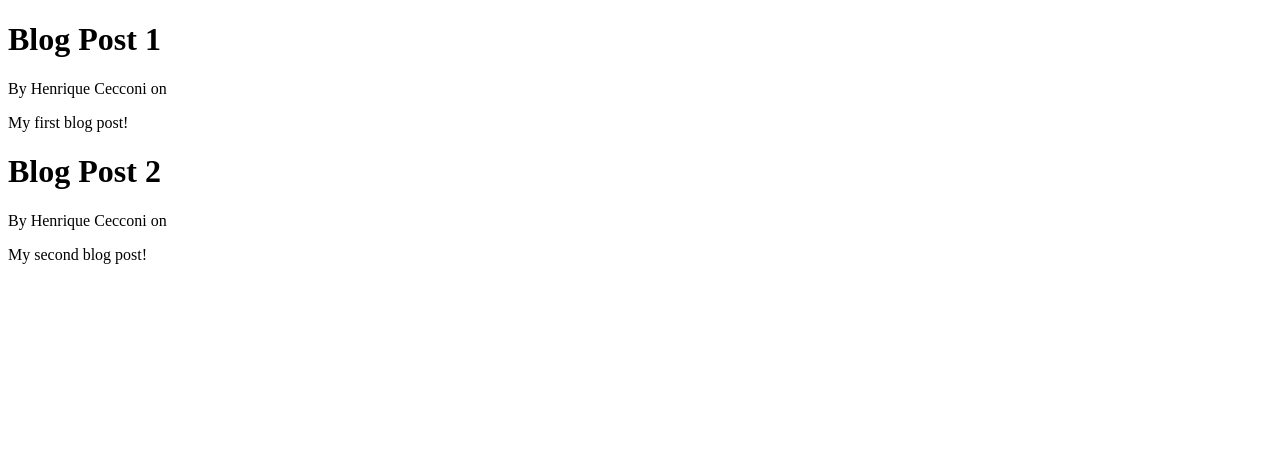
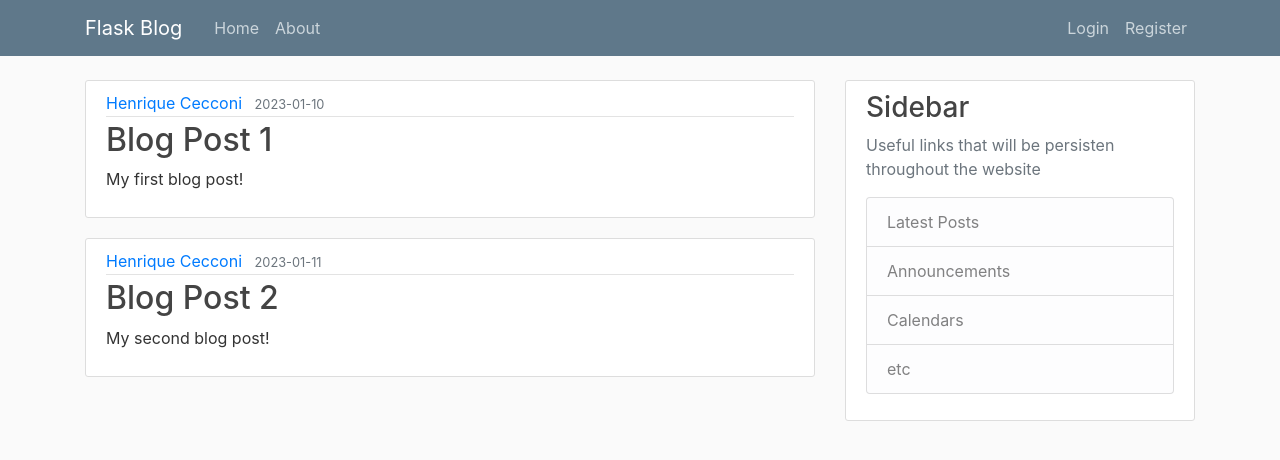
Before and after one commit to HenriqueCecconi/flask_blog, a Flask app: page / in a window 1280 px wide. Shown: the top 460 px of the page. Run offline with Flask 3, Linux system fonts and the light colour scheme; some libraries are stand-ins or nearby versions.

Commit message:
Make the basic structure of the blog
This is how the blog will look like most of the time. Using bootstrap to
make styling easier. Made the top navbar and sidebar. Some forms and
links do not work yet, will add those later.

```diff
--- a/flask_blog/flaskblog.py
+++ b/flask_blog/flaskblog.py
@@ -1,4 +1,4 @@
-from flask import Flask, render_template
+from flask import Flask, render_template, url_for
 app = Flask(__name__)
 
 posts = [
--- /dev/null
+++ b/flask_blog/static/main.css
@@ -0,0 +1,80 @@
+body {
+  background: #fafafa;
+  color: #333333;
+  margin-top: 5rem;
+}
+
+h1, h2, h3, h4, h5, h6 {
+  color: #444444;
+}
+
+.bg-steel {
+  background-color: #5f788a;
+}
+
+.site-header .navbar-nav .nav-link {
+  color: #cbd5db;
+}
+
+.site-header .navbar-nav .nav-link:hover {
+  color: #ffffff;
+}
+
+.site-header .navbar-nav .nav-link.active {
+  font-weight: 500;
+}
+
+.content-section {
+  background: #ffffff;
+  padding: 10px 20px;
+  border: 1px solid #dddddd;
+  border-radius: 3px;
+  margin-bottom: 20px;
+}
+
+.article-title {
+  color: #444444;
+}
+
+a.article-title:hover {
+  color: #428bca;
+  text-decoration: none;
+}
+
+.article-content {
+  white-space: pre-line;
+}
+
+.article-img {
+  height: 65px;
+  width: 65px;
+  margin-right: 16px;
+}
+
+.article-metadata {
+  padding-bottom: 1px;
+  margin-bottom: 4px;
+  border-bottom: 1px solid #e3e3e3
+}
+
+.article-metadata a:hover {
+  color: #333;
+  text-decoration: none;
+}
+
+.article-svg {
+  width: 25px;
+  height: 25px;
+  vertical-align: middle;
+}
+
+.account-img {
+  height: 125px;
+  width: 125px;
+  margin-right: 20px;
+  margin-bottom: 16px;
+}
+
+.account-heading {
+  font-size: 2.5rem;
+}
--- a/flask_blog/templates/home.html
+++ b/flask_blog/templates/home.html
@@ -1,8 +1,15 @@
 {% extends "layout.html" %}
 {% block content %}
-    {% for post in posts %}
-        <h1>{{ post.title }}</h1>
-        <p>By {{ post.author }} on {{ post.date_poste }}</p>
-        <p>{{ post.content }}</p>
-    {% endfor %}
+{% for post in posts %}
+<article class="media content-section">
+    <div class="media-body">
+        <div class="article-metadata">
+            <a class="mr-2" href="#">{{ post.author }}</a>
+            <small class="text-muted">{{ post.date_posted }}</small>
+        </div>
+        <h2><a class="article-title" href="#">{{ post.title }}</a></h2>
+        <p class="article-content">{{ post.content }}</p>
+    </div>
+</article>
+{% endfor %}
 {% endblock content %}
--- a/flask_blog/templates/layout.html
+++ b/flask_blog/templates/layout.html
@@ -1,13 +1,74 @@
 <!DOCTYPE html>
 <html>
+
 <head>
+  <meta charset="utf-8">
+  <meta name="viewport" content="width=device-width, initial-scale=1">
+  <!-- Bootstrap CSS -->
+  <link rel="stylesheet" href="https://cdn.jsdelivr.net/npm/bootstrap@4.0.0/dist/css/bootstrap.min.css"
+    integrity="sha384-Gn5384xqQ1aoWXA+058RXPxPg6fy4IWvTNh0E263XmFcJlSAwiGgFAW/dAiS6JXm" crossorigin="anonymous">
+  <link rel="stylesheet" type="text/css" href="{{ url_for('static', filename='main.css') }}">
+
   {% if title %}
   <title>Flask Blog - {{ title }}</title>
   {% else %}
   <title>Flask Blog</title>
   {% endif %}
 </head>
+
 <body>
+  <header class="site-header">
+    <nav class="navbar navbar-expand-md navbar-dark bg-steel fixed-top">
+      <div class="container">
+        <a class="navbar-brand mr-4" href="/">Flask Blog</a>
+        <button class="navbar-toggler" type="button" data-toggle="collapse" data-target="#navbarToggle"
+          aria-controls="navbarToggle" aria-expanded="false" aria-label="Toggle navigation">
+          <span class="navbar-toggler-icon"></span>
+        </button>
+        <div class="collapse navbar-collapse" id="navbarToggle">
+          <div class="navbar-nav mr-auto">
+            <a class="nav-item nav-link" href="/">Home</a>
+            <a class="nav-item nav-link" href="/about">About</a>
+          </div>
+          <!-- Navbar Right Side -->
+          <div class="navbar-nav">
+            <a class="nav-item nav-link" href="/login">Login</a>
+            <a class="nav-item nav-link" href="/register">Register</a>
+          </div>
+        </div>
+      </div>
+    </nav>
+  </header>
+  <main role="main" class="container">
+    <div class="row">
+      <div class="col-md-8">
         {% block content %}{% endblock %}
+      </div>
+      <div class="col-md-4">
+        <div class="content-section">
+          <h3>Sidebar</h3>
+          <p class='text-muted'>Useful links that will be persisten throughout the website
+          <ul class="list-group">
+            <li class="list-group-item list-group-item-light">Latest Posts</li>
+            <li class="list-group-item list-group-item-light">Announcements</li>
+            <li class="list-group-item list-group-item-light">Calendars</li>
+            <li class="list-group-item list-group-item-light">etc</li>
+          </ul>
+          </p>
+        </div>
+      </div>
+    </div>
+  </main>
+  <!-- Separate Popper and Bootstrap JS -->
+  <script src="https://code.jquery.com/jquery-3.2.1.slim.min.js"
+    integrity="sha384-KJ3o2DKtIkvYIK3UENzmM7KCkRr/rE9/Qpg6aAZGJwFDMVNA/GpGFF93hXpG5KkN"
+    crossorigin="anonymous"></script>
+  <script src="https://cdn.jsdelivr.net/npm/popper.js@1.12.9/dist/umd/popper.min.js"
+    integrity="sha384-ApNbgh9B+Y1QKtv3Rn7W3mgPxhU9K/ScQsAP7hUibX39j7fakFPskvXusvfa0b4Q"
+    crossorigin="anonymous"></script>
+  <script src="https://cdn.jsdelivr.net/npm/bootstrap@4.0.0/dist/js/bootstrap.min.js"
+    integrity="sha384-JZR6Spejh4U02d8jOt6vLEHfe/JQGiRRSQQxSfFWpi1MquVdAyjUar5+76PVCmYl"
+    crossorigin="anonymous"></script>
 </body>
+
 </html>
```
Lines whose indentation alone changed are shown as unchanged.
